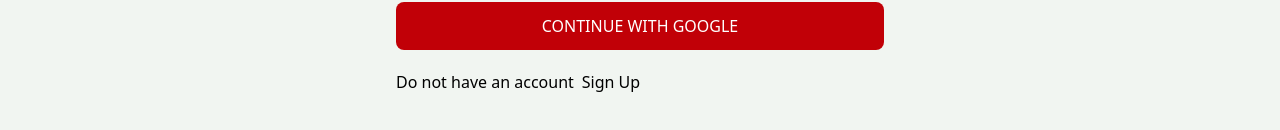
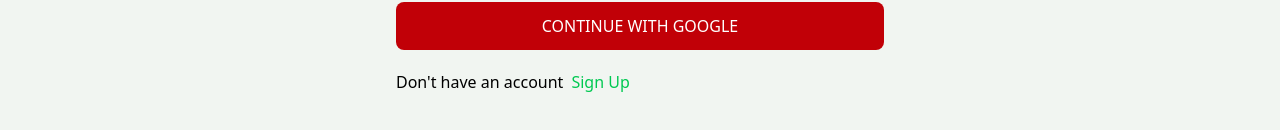
Before and after one commit to bhavishyasinghaniya07/CampusNotes, a React (Vite) app in the folder client/: page /sign-in in a window 1280 px wide. Shown: the part 358-488 px from the top of the page. Built offline with nearby package versions, Linux system fonts and the light colour scheme; no server answers.

Commit message:
fixed UI

```diff
--- a/client/src/Pages/Signin.jsx
+++ b/client/src/Pages/Signin.jsx
@@ -67,7 +67,7 @@
         />
         <button
           disabled={loading}
-          className="bg-slate-700 text-white p-3 rounded-lg uppercase hover:opacity-95 disabled:opacity-80"
+          className="cursor-pointer bg-slate-700 text-white p-3 rounded-lg uppercase hover:opacity-95 disabled:opacity-80"
         >
           {loading ? "Signing In..." : "Sign In"}
         </button>
@@ -75,8 +75,10 @@
       </form>
 
       <div className="flex gap-2 mt-5">
-        <p>Do not have an account</p>
-        <Link to={"/sign-up"}>Sign Up</Link>
+        <p>Don't have an account</p>
+        <Link to={"/sign-up"} className="text-green-500">
+          Sign Up
+        </Link>
       </div>
       {error && <p className="text-red-500 mt-5"> {error}</p>}
     </div>
--- a/client/src/Pages/Signup.jsx
+++ b/client/src/Pages/Signup.jsx
@@ -71,7 +71,7 @@
         />
         <button
           disabled={loading}
-          className="bg-slate-700 text-white p-3 rounded-lg uppercase hover:opacity-95 disabled:opacity-80"
+          className="cursor-pointer bg-slate-700 text-white p-3 rounded-lg uppercase hover:opacity-95 disabled:opacity-80"
         >
           {loading ? "Signing Up..." : "Sign Up"}
         </button>
@@ -79,8 +79,10 @@
       </form>
 
       <div className="flex gap-2 mt-5">
-        <p>Have an account</p>
-        <Link to={"/sign-in"}>Sign In</Link>
+        <p>Already have an account</p>
+        <Link to={"/sign-in"} className="text-green-500">
+          Sign In
+        </Link>
       </div>
       {error && <p className="text-red-500 mt-5"> {error}</p>}
     </div>
--- a/client/src/components/OAuth.jsx
+++ b/client/src/components/OAuth.jsx
@@ -37,7 +37,7 @@
     <button
       onClick={handeleGoogleClick}
       type="button"
-      className="bg-red-700 text-white p-3 rounded-lg uppercase hover:opacity-95"
+      className="cursor-pointer bg-red-700 text-white p-3 rounded-lg uppercase hover:opacity-95"
     >
       Continue with Google
     </button>
```
